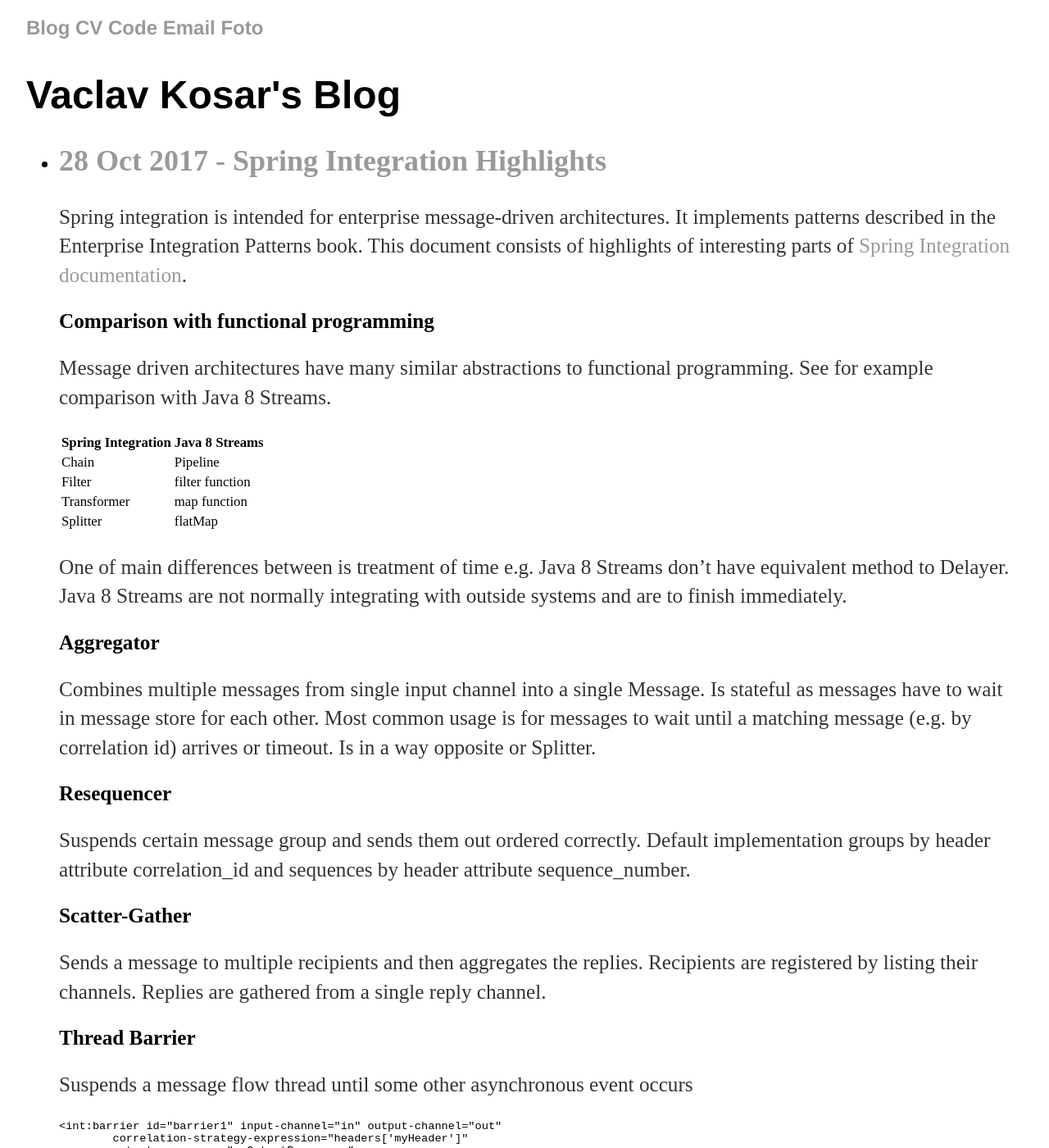
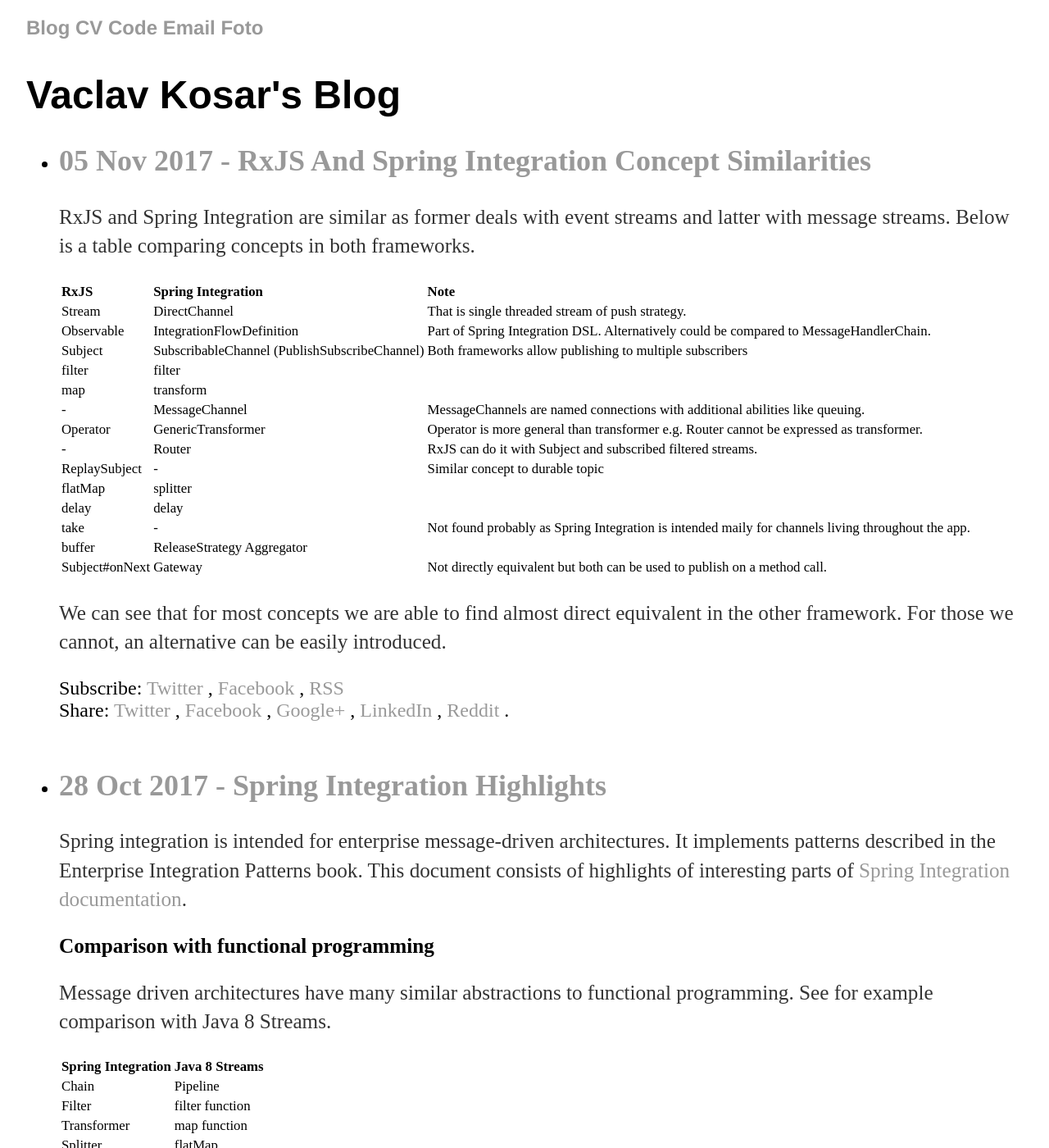
Before and after one commit to vackosar/vackosar.github.io, a Jekyll site: the page built from index.md, in a window 1280 px wide and 1400 px high. Shown: the whole window at 82% size. Built offline with Jekyll 4.4.1, drawn with Linux system fonts in a browser that asks for light colours; some of the changed text lies outside the part shown.

Commit message:
RxJs vs Spring Integration

```diff
--- /dev/null
+++ b/_posts/2017-11-05-RxJS-And-Spring-Integration-Similarities.md
@@ -0,0 +1,26 @@
+---
+layout: post
+title: "RxJS And Spring Integration Concept Similarities"
+date: 2017-11-05
+---
+RxJS and Spring Integration are similar as former deals with event streams and latter with message streams. Below is a table comparing concepts in both frameworks.
+
+|RxJS          |Spring Integration |Note|
+|--------------|-------------------|-----------------------------|
+|Stream        |DirectChannel|That is single threaded stream of push strategy.|
+|Observable    |IntegrationFlowDefinition|Part of Spring Integration DSL. Alternatively could be compared to MessageHandlerChain. |
+|Subject       |SubscribableChannel (PublishSubscribeChannel)|Both frameworks allow publishing to multiple subscribers|
+|filter        |filter    ||
+|map           |transform ||
+|-             |MessageChannel     |MessageChannels are named connections with additional abilities like queuing.|
+|Operator      |GenericTransformer |Operator is more general than transformer e.g. Router cannot be expressed as transformer. |
+|-             |Router    |RxJS can do it with Subject and subscribed filtered streams. |
+|ReplaySubject |-         |Similar concept to durable topic|
+|flatMap       |splitter  ||
+|delay         |delay     ||
+|take          |-         |Not found probably as Spring Integration is intended maily for channels living throughout the app.|
+|buffer        |ReleaseStrategy Aggregator|
+|Subject#onNext|Gateway  |Not directly equivalent but both can be used to publish on a method call.|
+
+
+We can see that for most concepts we are able to find almost direct equivalent in the other framework. For those we cannot, an alternative can be easily introduced.
```
Also changed, not shown: _posts/2017-10-28-Spring-Integration-Highlights.md (+1 -1 lines).
